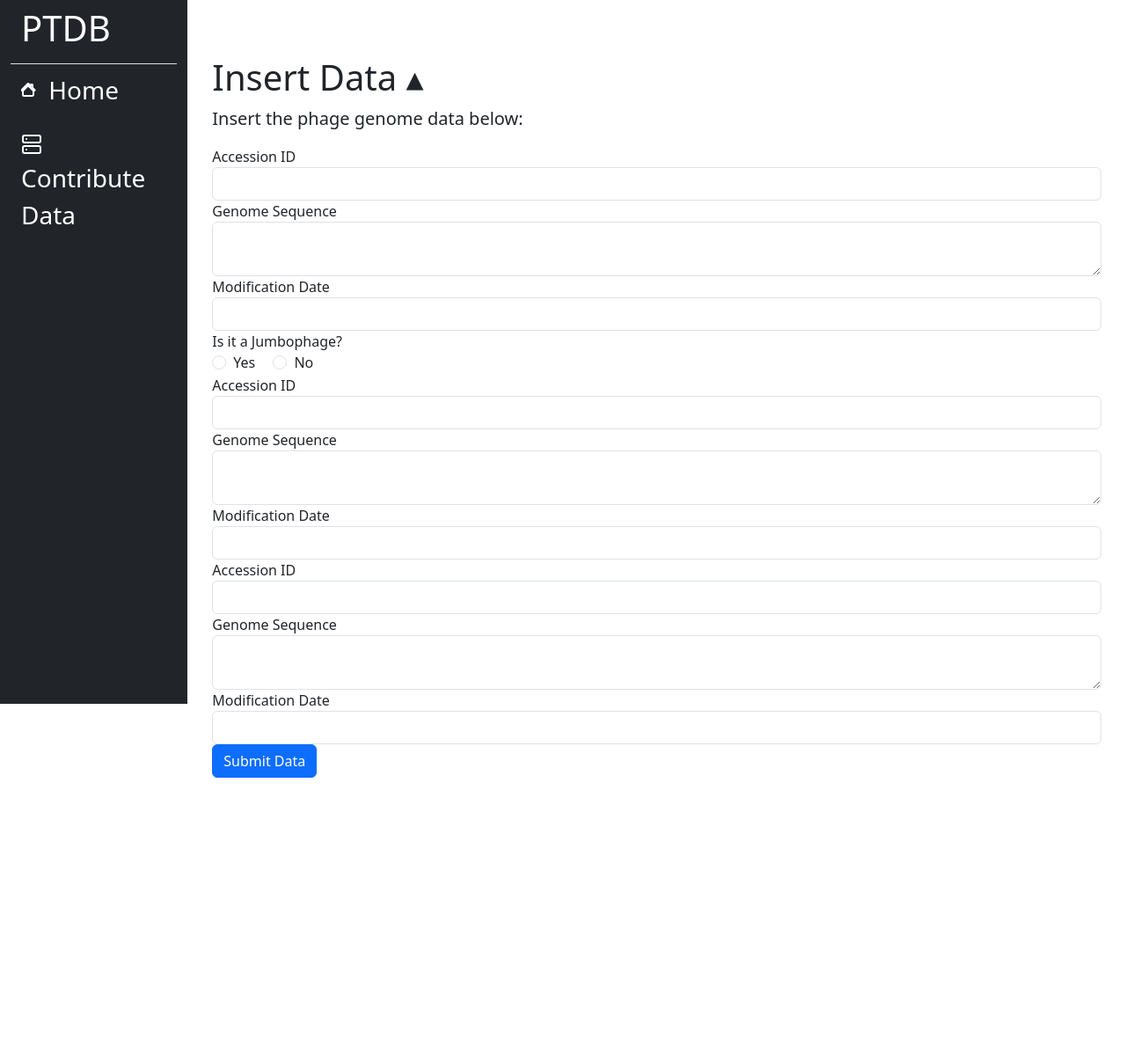
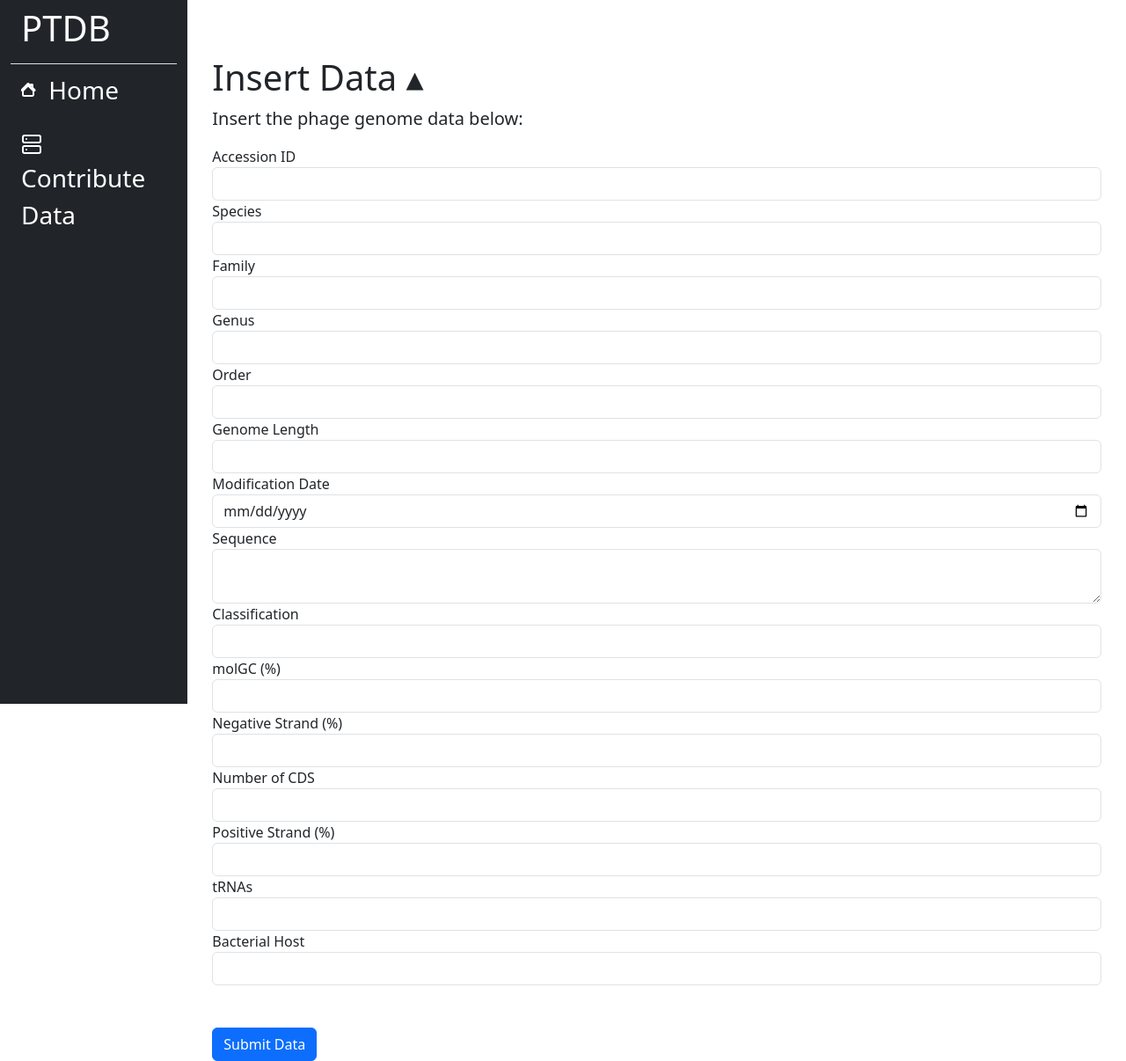
Before and after one commit to adnan-abbas/PhageTaxonomyDB, a Flask app: page /insert in a window 1280 px wide. Shown: the whole page at 88% size. Before the commit the page ends 884 px from the top, so only its background shows below. Run offline with Flask 3, Linux system fonts and the light colour scheme; some libraries are stand-ins or nearby versions.

Commit message:
Inserting in genome table, View data
This commit has following functionalities:
- insert genome data in the db
- view the data from the genome table from the db

```diff
--- a/app.py
+++ b/app.py
@@ -1,18 +1,16 @@
 from flask import Flask, render_template, jsonify, request, flash, redirect, url_for, session
 from flask_mysqldb import MySQL
-
+import json
 
 app = Flask(__name__)
-#app.config.from_object(config.config['development'])
+with open('db.json') as config_file:
+    config_data = json.load(config_file)
 
-#app.register_error_handler(404, page_not_found)
+app.config['MYSQL_HOST'] = config_data['mysql_host']
+app.config['MYSQL_USER'] = config_data['mysql_user']
+app.config['MYSQL_PASSWORD'] = config_data['mysql_password']
+app.config['MYSQL_DB'] = config_data['mysql_db']
 
-app.config['MYSQL_HOST'] = 'localhost'
-app.config["MYSQL_USER"] = "root"
-app.config["MYSQL_PASSWORD"] = "phagetaxonomy"
-app.config["MYSQL_DB"] = "ptdb"
-# Extra configs, optional:
-#app.config["MYSQL_CURSORCLASS"] = "DictCursor"
 
 mysql = MySQL(app)
 
@@ -53,12 +51,18 @@ def get_genomes(user_id):
 
 @app.route('/', methods = ['POST', 'GET'])
 def index():
+
+    return render_template('index.html', **locals())
+
+
+@app.route('/view', methods = ['POST', 'GET'])
+def view():
     cur = mysql.connection.cursor()
-    #cur.execute("INSERT INTO Genome VALUES (123456,56)")
-    cur.execute("Select * from Genome")
-    fetch_data = cur.fetchall()
+    cur.execute("SELECT * FROM genome")
+    data = cur.fetchall()
     cur.close()
-    return render_template('index.html', data = fetch_data, **locals())
+    return render_template('viewdata.html',phages=data, **locals())
+
 
 
 @app.route('/contribute', methods = ['POST', 'GET'])
@@ -68,7 +72,46 @@ def contribute_data():
 
 @app.route('/insert', methods = ['POST', 'GET'])
 def insert_data():
+    if request.method == 'POST':
+        #this data is coming from insertdata.html AJAX POST call
+        accession_id = request.form['accession_id']
+        genome_sequence = request.form['sequence']
+        modification_date = request.form['modification_date']
+        species = request.form['species']
+        family = request.form['family']
+        genus = request.form['genus']
+        orders = request.form['orders']
+        genome_length = request.form['genome_length']
+        classification = request.form['classification']
+        mol_gc = request.form['mol_gc']
+        negative_strand = request.form['negative_strand']
+        number_cds = request.form['number_cds']
+        positive_strand = request.form['positive_strand']
+        trnas = request.form['trnas']
+        host = request.form['host']
+
+        insert_in_genome(accession_id,species, genome_length, modification_date, genome_sequence)
+        insert_in_features(accession_id, classification, mol_gc, number_cds,positive_strand,negative_strand,trnas)
+
+
     return render_template('insertdata.html', **locals())
+
+def insert_in_genome(accession, species, genome_length, modification_date, sequence):
+    print("inserting in genome table")
+    cur = mysql.connection.cursor()
+    cur.execute("INSERT INTO genome VALUES (%s, %s, %s, %s,%s)", (accession, species, genome_length,  modification_date, sequence))
+    mysql.connection.commit()
+    cur.close()
+    #return redirect(url_for('index'))
+
+def insert_in_features(accession, classification, mol_gc, number_cds, positive_strand, negative_strand, trnas):
+    print("inserting in features")
+
+
+
 #main method
 if __name__ == '__main__':
     app.run(host='0.0.0.0', port='8888', debug=True)
+
+
+#(Accession, Species, Genome Length (bp), Modification Date, Sequence)
--- /dev/null
+++ b/db.json
@@ -0,0 +1,6 @@
+{
+  "mysql_host": "localhost",
+  "mysql_user": "root",
+  "mysql_password": "phagetaxonomy",
+  "mysql_db": "ptdb"
+}
--- a/templates/contributedata.html
+++ b/templates/contributedata.html
@@ -21,7 +21,7 @@
                 margin-top: 1rem;
                 padding: 1rem 2rem;">
                     <a href="{{ url_for('insert_data') }}" class="btn btn-secondary btn-lg">Insert Data</a>
-                    <a href="" class="btn btn-secondary btn-lg">Update Data</a>
+                    <a href="{{ url_for('view') }}" class="btn btn-secondary btn-lg">Update Data</a>
                     <a href="" class="btn btn-secondary btn-lg">Delete Data</a>
                 </p>
                 <span class="border border-dark rounded mt-5 p-3 w-75  margin: 0 auto;
--- a/templates/index.html
+++ b/templates/index.html
@@ -5,6 +5,8 @@
     {% extends "layout.html" %}
     <!-- Begin page content -->
     {% block content %}
+
+    {{ data }}
 </body>
 
 
--- a/templates/insertdata.html
+++ b/templates/insertdata.html
@@ -24,65 +24,64 @@
                     <input type="text" name="accession_id" class="form-control" id="accession-id" required>
                 </div>
                 <div class="form-group">
-                    <label for="genome-sequence">Genome Sequence</label>
-                    <textarea name="genome_sequence" class="form-control" id="genome-sequence" required></textarea>
+                    <label for="species">Species</label>
+                    <input type="text" name="species" class="form-control" id="species" required>
                 </div>
                 <div class="form-group">
-                    <label for="modification-data">Modification Date</label>
-                    <input type="text" name="modification_data" class="form-control" id="modification-data" required>
+                    <label for="family">Family</label>
+                    <input type="text" name="family" class="form-control" id="family" required>
                 </div>
                 <div class="form-group">
-                    <label>Is it a Jumbophage?</label>
-                    <div>
-                        <div class="form-check form-check-inline">
-                            <input class="form-check-input" type="radio" name="jumbophage" id="jumbophage-yes" value="yes" required>
-                            <label class="form-check-label" for="jumbophage-yes">Yes</label>
-                        </div>
-                        <div class="form-check form-check-inline">
-                            <input class="form-check-input" type="radio" name="jumbophage" id="jumbophage-no" value="no" required>
-                            <label class="form-check-label" for="jumbophage-no">No</label>
-                        </div>
-                    </div>
-                </div>
-                <!-- Add more fields here as needed -->
-                <div class="form-group">
-                    <label for="accession-id">Accession ID</label>
-                    <input type="text" name="accession_id" class="form-control" id="accession-id" required>
+                    <label for="genus">Genus</label>
+                    <input type="text" name="genus" class="form-control" id="genus" required>
                 </div>
                 <div class="form-group">
-                    <label for="genome-sequence">Genome Sequence</label>
-                    <textarea name="genome_sequence" class="form-control" id="genome-sequence" required></textarea>
+                    <label for="orders">Order</label>
+                    <input type="text" name="orders" class="form-control" id="orders" required>
                 </div>
                 <div class="form-group">
-                    <label for="modification-data">Modification Date</label>
-                    <input type="text" name="modification_data" class="form-control" id="modification-data" required>
+                    <label for="genome-length">Genome Length</label>
+                    <input type="number" name="genome_length" class="form-control" id="genome-length" required>
                 </div>
                 <div class="form-group">
-                    <label for="accession-id">Accession ID</label>
-                    <input type="text" name="accession_id" class="form-control" id="accession-id" required>
+                    <label for="modification-date">Modification Date</label>
+                    <input type="date" name="modification_date" class="form-control" id="modification-date" required>
                 </div>
                 <div class="form-group">
-                    <label for="genome-sequence">Genome Sequence</label>
-                    <textarea name="genome_sequence" class="form-control" id="genome-sequence" required></textarea>
+                    <label for="sequence">Sequence</label>
+                    <textarea name="sequence" class="form-control" id="sequence" required></textarea>
                 </div>
                 <div class="form-group">
-                    <label for="modification-data">Modification Date</label>
-                    <input type="text" name="modification_data" class="form-control" id="modification-data" required>
+                    <label for="classification">Classification</label>
+                    <input type="text" name="classification" class="form-control" id="classification" required>
                 </div>
-
                 <div class="form-group">
-                    <button type="submit" class="btn btn-primary">Submit Data</button>
+                    <label for="mol-gc">molGC (%)</label>
+                    <input type="number" name="mol_gc" class="form-control" id="mol-gc" step="0.01" required>
                 </div>
-            </form>
-
-
-            <!-- <div class="input-group mb-3">
-                <textarea type="text" class="form-control" id="chat-input" style="font-size: 20px; resize: none;"></textarea>
-            </div>
-            <div class="input-group mb-3">
-                <div class="input-group-append">
-                    <button id="submit-button" class="btn btn-primary" data-loading-text="Loading...">Insert Data</button>
-            </div> -->
+                <div class="form-group">
+                    <label for="negative-strand">Negative Strand (%)</label>
+                    <input type="number" name="negative_strand" class="form-control" id="negative-strand" step="0.01" required>
+                </div>
+                <div class="form-group">
+                    <label for="number-cds">Number of CDS</label>
+                    <input type="number" name="number_cds" class="form-control" id="number-cds" required>
+                </div>
+                <div class="form-group">
+                    <label for="positive-strand">Positive Strand (%)</label>
+                    <input type="number" name="positive_strand" class="form-control" id="positive-strand" step="0.01" required>
+                </div>
+                <div class="form-group">
+                    <label for="trnas">tRNAs</label>
+                    <input type="number" name="trnas" class="form-control" id="trnas" required>
+                </div>
+                <div class="form-group">
+                    <label for="host">Bacterial Host</label>
+                    <input type="text" name="host" class="form-control" id="host" required>
+                </div>
+                <br>
+                </br>
+                <button type="submit" class="btn btn-primary">Submit Data</button>
         </div>
     </main>
 
@@ -90,9 +89,42 @@
         $(document).ready(function() {
             $('#insert-form').submit(function(e) {
                 e.preventDefault(); // Prevent the form from submitting normally
+                function formatDate(dateString) {
+                    var date = new Date(dateString);
+                    var year = date.getFullYear();
+                    var month = ('0' + (date.getMonth() + 1)).slice(-2);
+                    var day = ('0' + date.getDate()).slice(-2);
+                    return year + '-' + month + '-' + day;
+                }
 
-                // You can add AJAX code here to submit the form data asynchronously
-                // For simplicity, this example does not include AJAX functionality
+                var formData = {
+                    'accession_id': $('#accession-id').val(),
+                    'species': $('#species').val(),
+                    'family': $('#family').val(),
+                    'genus': $('#genus').val(),
+                    'orders': $('#orders').val(),
+                    'genome_length': $('#genome-length').val(),
+                    'modification_date': formatDate($('#modification-date').val()),
+                    'sequence': $('#sequence').val(),
+                    'classification': $('#classification').val(),
+                    'mol_gc': $('#mol-gc').val(),
+                    'negative_strand': $('#negative-strand').val(),
+                    'number_cds': $('#number-cds').val(),
+                    'positive_strand': $('#positive-strand').val(),
+                    'trnas': $('#trnas').val(),
+                    'host': $('#host').val()
+
+                };
+                $.ajax({
+                type: "POST",
+                url: "/insert",
+                data: formData,
+                success: function (data) {
+
+                    //provide a scrollable modal here to verify if this is what the user wants to add
+
+                }
+            });
             });
         });
     </script>
@@ -101,5 +133,19 @@
 
 </html>
 
-
+<!-- 'accession_id': something,
+'genome_length': something,
+'modification_date': something,
+'sequence': something,
+'species': something,
+'family':something,
+'genus':something,
+'orders':something,
+'classification':something,
+'mol_gc':something,
+'neg_strand':something,
+'num_CDS':something,
+'pos_strand':something,
+'tRNAs':something,
+'host':something, -->
 {% endblock %}
```
Also changed, not shown: templates/viewdata.html (added, +189 -0 lines).
